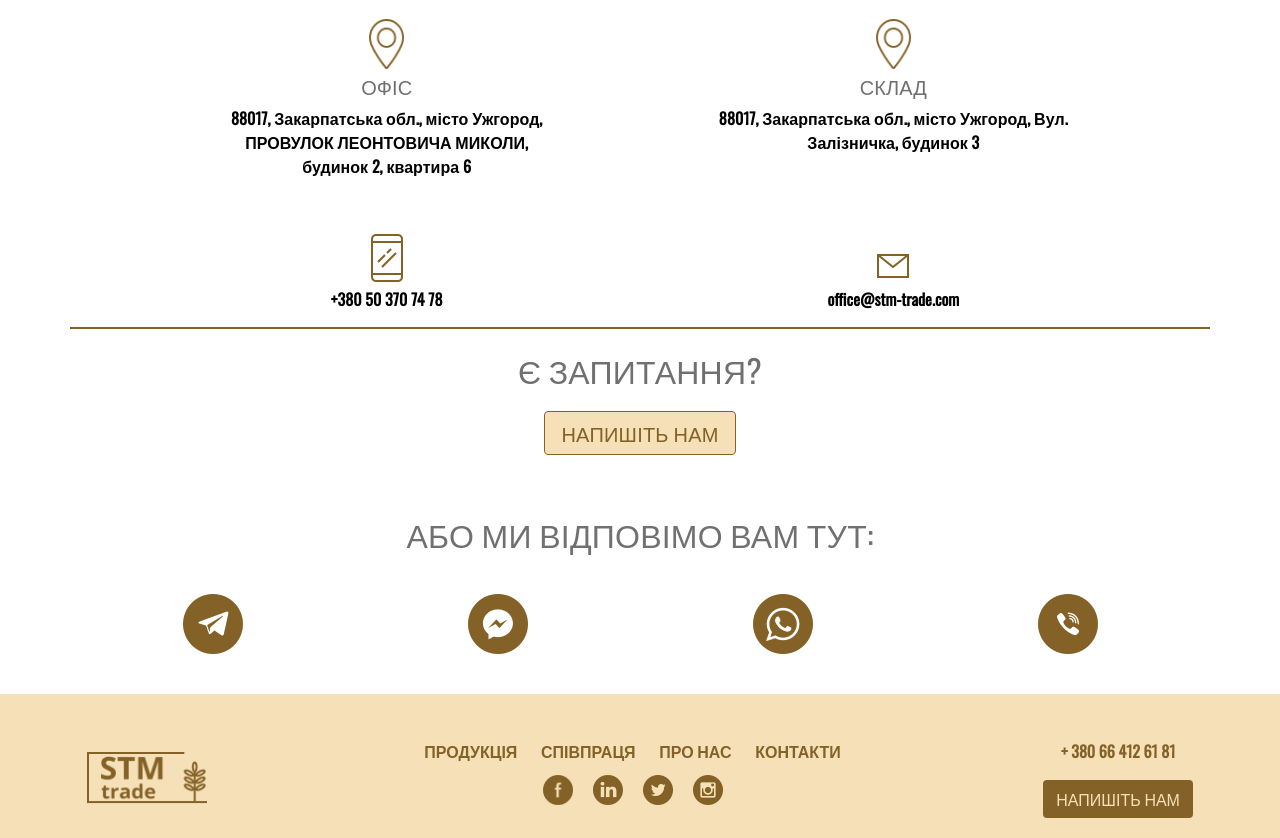
After one commit to amin21212121/amin212121.github.io, a PHP site: page /contacts.html in a window 1280 px wide. The commit adds this page. Shown: the part 392-1230 px from the top of the page. Run offline with PHP 8.4, Linux system fonts and the light colour scheme.

Commit message:
added conctact

```diff
--- a/about_us.html
+++ b/about_us.html
@@ -48,7 +48,7 @@
         </li>
 
 		 <li class="nav-item">
-          <a class="nav-link" href="#">КОНТАКТИ</a>
+          <a class="nav-link" href="contacts.html">КОНТАКТИ</a>
         </li>
            </ul>
    </div>
@@ -178,7 +178,7 @@
           <a class="foot-link" href="#">ПРО НАС</a>
 
 
-          <a class="foot-link" href="#">КОНТАКТИ</a>
+          <a class="foot-link" href="contacts.html">КОНТАКТИ</a>
 
 
 		   <div class = "socialicon">
--- /dev/null
+++ b/contacts.html
@@ -0,0 +1,201 @@
+<!doctype html>
+<html lang="uk", "ru">
+  <head>
+    <!-- Required meta tags -->
+    <meta charset="utf-8">
+    <meta name="viewport" content="width=device-width, initial-scale=1, shrink-to-fit=no">
+
+    <!-- Bootstrap CSS -->
+    <link rel="stylesheet" href="https://stackpath.bootstrapcdn.com/bootstrap/4.4.1/css/bootstrap.min.css" integrity="sha384-Vkoo8x4CGsO3+Hhxv8T/Q5PaXtkKtu6ug5TOeNV6gBiFeWPGFN9MuhOf23Q9Ifjh" crossorigin="anonymous">
+	<link rel="stylesheet" href="css/style.css">
+
+    <title>Контакти</title>
+  </head>
+  <body>
+  <nav class="navbar navbar-expand-lg navbar-light bg-light rounded">
+
+
+    <div class="collapse navbar-collapse" id="navbarsExample09">
+
+	  <div  class = "firstblock">
+	 <div class = "callme"> замовити дзвінок? </div>
+	  <ul class="navbar-nav">
+
+        <li class="nav-item active">
+        <li class="nav-item">
+          <a class="nav-link" href="#">ПРОДУКЦІЯ</a>
+        </li>
+
+		 <li class="nav-item">
+          <a class="nav-link" href="#">СПІВПРАЦЯ</a>
+        </li>
+           </ul>
+		    </div>
+
+	  <a class="navbar-brand" href="index.html"><img id="nav-menu" src="img/logo.png"  width="120" height="52"  alt="logo"></a>
+
+ <div  class = "secondlock">
+	 <div class = "lang">
+	 <span> EN </span>
+	 <span> RU </span>
+	 <span> UA </span>
+	 </div>
+       <ul class="navbar-nav">
+        <li class="nav-item active">
+
+        <li class="nav-item">
+          <a class="nav-link" href="about_us.html">ПРО НАС</a>
+        </li>
+
+		 <li class="nav-item">
+          <a class="nav-link" href="#">КОНТАКТИ</a>
+        </li>
+           </ul>
+   </div>
+    </div>
+  </nav>
+
+
+
+
+  <iframe class ="maps" src="https://www.google.com/maps/embed?pb=!1m18!1m12!1m3!1d18125.136546780537!2d22.270206320960607!3d48.63694116127866!2m3!1f0!2f0!3f0!3m2!1i1024!2i768!4f13.1!3m3!1m2!1s0x473919dbeb81cf43%3A0x424d90777ce46558!2sSan%20Giusto%20Cafe!5e0!3m2!1suk!2sua!4v1578230165157!5m2!1suk!2sua" width="800" height="300" frameborder="0" style="border:0;" allowfullscreen=""></iframe>
+
+
+
+<div class="container contact_placeholder">
+<div class="row">
+      <div class="col-4">
+         <img src="img/placeholder-filled-point.png" width="35" height="50" alt="placeholder">
+        <h2>ОФІС</h2>
+		<p> 88017, Закарпатська обл., місто Ужгород, ПРОВУЛОК ЛЕОНТОВИЧА МИКОЛИ, будинок 2, квартира 6</p>
+
+      </div>
+
+      <div class="col-4">
+        <img src="img/placeholder-filled-point.png" width="35" height="50" alt="placeholder">
+        <h2>СКЛАД</h2>
+       <p>  88017, Закарпатська обл., місто Ужгород, Вул. Залізничка, будинок 3</p>
+
+
+      </div>
+
+    </div>
+
+	<div class="row">
+      <div class="col-4">
+         <img src="img/phone.png" width="32" height="48" alt="positive">
+
+		<p> +380 50 370 74 78</p>
+
+      </div>
+
+      <div class="col-4">
+        <img src="img/mail.png" width="32" height="32" alt="positive">
+
+       <p>office@stm-trade.com</p>
+
+
+      </div>
+
+    </div>
+
+	</div>
+
+
+<div class ="write_me">
+<h2>Є ЗАПИТАННЯ?</h2>
+<a class="btn btn-contactblck" href="#" role="button">НАПИШІТЬ НАМ</a>
+<h2>АБО МИ ВІДПОВІМО ВАМ ТУТ:</h2>
+
+</div>
+
+<div class="container contact_msg">
+
+<div class="row">
+      <div class="col-3">
+         <img src="img/telegram.png" width="60" height="60" alt="telegram">
+
+
+      </div>
+
+      <div class="col-3">
+        <img src="img/fb_msng.png" width="60" height="60" alt="facebook_messanger">
+
+
+      </div>
+
+
+      <div class="col-3">
+        <img src="img/viber.png" width="60" height="60" alt="viber">
+
+
+      </div>
+
+      <div class="col-3">
+        <img src="img/phone_cont.png" width="60" height="60" alt="telephone">
+
+      </div><!-- /.col-lg-4 -->
+    </div><!-- /.row -->
+
+</div>
+
+
+
+	<footer>
+
+	<div class="row">
+      <div class="col-lg-3">
+        <img src="img/logo.png" width="120" height="52" alt="logo">
+
+
+      </div><!-- /.col-lg-4 -->
+
+      <div class="col-lg-6">
+      <div  class = "middleblock">
+
+          <a class="foot-link" href="#">ПРОДУКЦІЯ</a>
+
+
+
+          <a class="foot-link" href="#">СПІВПРАЦЯ</a>
+
+
+          <a class="foot-link" href="about_us.html">ПРО НАС</a>
+
+
+          <a class="foot-link" href="#">КОНТАКТИ</a>
+
+
+		   <div class = "socialicon">
+		   <img src="img/facebook.png" width="30" height="30" alt="facebook">
+		  <img src="img/linkedin.png" width="30" height="30" alt="linkenid">
+		  <img src="img/twitter.png" width="30" height="30" alt="twitter">
+		  <img src="img/instagram.png" width="30" height="30" alt="instagram">
+		    </div>
+            </div>
+      </div><!-- /.col-lg-4 -->
+
+      <div class="col-lg-3">
+      <div  class = "rightblock">
+	 <div class = "foot-link"> <a href="tel:+ 380 66 412 61 81"> + 380 66 412 61 81 </a> </div>
+
+           <div class = "btn btn-footer"> НАПИШІТЬ НАМ </div>
+
+
+
+           </ul>
+		    </div>
+
+      </div><!-- /.col-lg-4 -->
+    </div><!-- /.row -->
+	</footer>
+
+
+
+    <!-- Optional JavaScript -->
+    <!-- jQuery first, then Popper.js, then Bootstrap JS -->
+    <script src="https://code.jquery.com/jquery-3.4.1.slim.min.js" integrity="sha384-J6qa4849blE2+poT4WnyKhv5vZF5SrPo0iEjwBvKU7imGFAV0wwj1yYfoRSJoZ+n" crossorigin="anonymous"></script>
+    <script src="https://cdn.jsdelivr.net/npm/popper.js@1.16.0/dist/umd/popper.min.js" integrity="sha384-Q6E9RHvbIyZFJoft+2mJbHaEWldlvI9IOYy5n3zV9zzTtmI3UksdQRVvoxMfooAo" crossorigin="anonymous"></script>
+    <script src="https://stackpath.bootstrapcdn.com/bootstrap/4.4.1/js/bootstrap.min.js" integrity="sha384-wfSDF2E50Y2D1uUdj0O3uMBJnjuUD4Ih7YwaYd1iqfktj0Uod8GCExl3Og8ifwB6" crossorigin="anonymous"></script>
+  </body>
+</html>
--- a/css/style.css
+++ b/css/style.css
@@ -276,7 +276,7 @@ footer .row {
 
 #myVideo_about_us{
 
-
+ margin-top: 5px;
     width: 90%;
     margin-left: auto;
     height: 100%;
@@ -330,3 +330,71 @@ body > div.container.about_us_descr > div:nth-child(2) {
 .about_us_gallery {
 		margin-bottom: 50px;
 }
+
+
+.maps {
+    margin: 5px auto;
+    display: block;
+}
+.contact_placeholder{
+margin-top: 20px;
+border-bottom: 2px solid #846227;
+}
+
+.contact_placeholder .col-4{
+text-align: center;
+}
+.contact_placeholder .row{
+justify-content: space-evenly;
+}
+.contact_placeholder h2{
+	padding-top: 5px;
+	font-size: 20px;
+letter-spacing: 0.07px;
+color: #707070;
+
+}
+.contact_placeholder p{
+font-size: 16px;
+letter-spacing: 0.06px;
+color: #000000;
+font-weight: 900;
+}
+
+body > div.contact_placeholder > div:nth-child(2) {
+	align-items: flex-end;
+	    margin-top: 40px;
+}
+
+body > div.contact_placeholder > div:nth-child(2) p {
+	   padding-top: 5px;
+}
+
+.contact_msg {
+	margin: 40px auto;
+	    text-align: center;
+}
+.write_me {
+	text-align: center;
+	color: #707070;
+letter-spacing: 0.22px;
+}
+
+.write_me h2 {
+	margin: 22px 0px;
+}
+
+body > div.write_me > h2:nth-child(3) {
+	margin-top: 60px;
+}
+
+.btn-contactblck {
+    background: #F5E0B7 0% 0% no-repeat padding-box;
+    border: 1px solid #846227;
+    opacity: 1;
+    width: 15%;
+    margin: 0px 10px;
+	font-size: 20px;
+	color: #846227;
+
+}
--- a/index.html
+++ b/index.html
@@ -49,7 +49,7 @@
         </li>
 
 		 <li class="nav-item">
-          <a class="nav-link" href="#">КОНТАКТИ</a>
+          <a class="nav-link" href="contacts.html">КОНТАКТИ</a>
         </li>
            </ul>
    </div>
@@ -65,7 +65,7 @@
         <p class="lead">Левову частку у нашій продукції становлять - крупи. Для постачання якісної та органічної крупи, ми вибираємо тільки найкращих постачальників, які відповідають нашим вимогам.</p>  <p class="lead">Наша компанія займається реалізацією різних видів круп. Окрім круп, ми активно займаємося постачанням цукру, солі та різних видів макаронних виробів.</p>
 		<div class="btnclasssecondblock">
 		<a class="btn btn-secblock" href="#" role="button">КАТАЛОГ</a>
-		<a class="btn btn-secblock" href="#" role="button">КОНТАКТИ</a>
+		<a class="btn btn-secblock" href="contacts.html" role="button">КОНТАКТИ</a>
       </div>
 	   </div>
       <div class="col-md-6">
@@ -215,7 +215,7 @@
           <a class="foot-link" href="about_us.html">ПРО НАС</a>
 
 
-          <a class="foot-link" href="#">КОНТАКТИ</a>
+          <a class="foot-link" href="contacts.html">КОНТАКТИ</a>
 
 
 		   <div class = "socialicon">
```
Also changed, not shown: img/fb_msng.png (added), img/mail.png (added), img/phone.png (added), img/phone_cont.png (added), img/placeholder-filled-point.png (added), img/telegram.png (added), img/viber.png (added).
